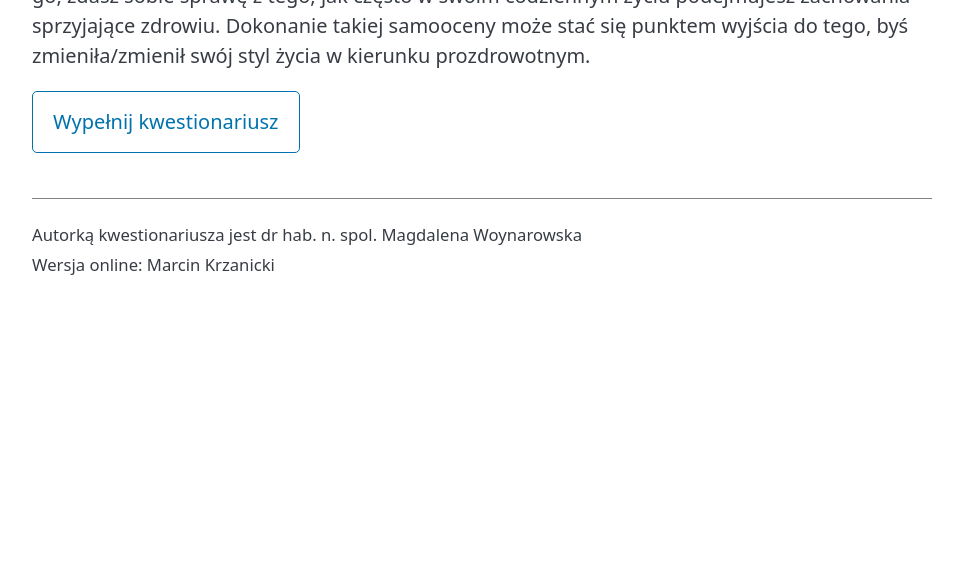
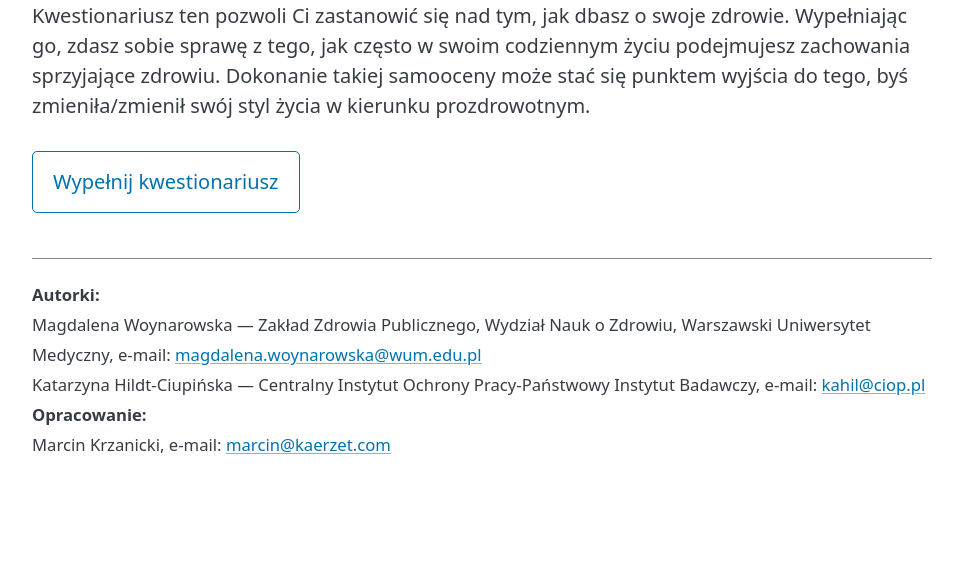
Before and after one commit to ka-er-zet/jak-dbasz-o-zdrowie, a website: page index.html in a window 1280 px wide. Shown: the part 238-800 px from the top of the page, without its empty margins (158-1113 px from the left). Drawn offline with nearby package versions, Linux system fonts and the light colour scheme.

Commit message:
Aktualizacja plików

```diff
--- a/app.js
+++ b/app.js
@@ -15,9 +15,19 @@ const subSectionIdxBySection = {};
 function loadSurvey() {
   return fetch(surveyUrl).then(r => r.json()).then(data => {
     survey = data;
+    // enforce: make all questions required by default except for section 'risk_behaviors_q3'
+    try {
+      for (const sec of survey.sections || []) {
+        const skip = sec.id === 'risk_behaviors_q3';
+        if (sec.questions) for (const q of sec.questions) if (!skip) q.required = true;
+        if (sec.sub_sections) for (const sub of sec.sub_sections) for (const q of sub.questions) if (!skip) q.required = true;
+      }
+    } catch (e) { console.warn('Error enforcing required flags:', e); }
+
     el('#survey-title').textContent = survey.title || 'Ankieta';
-      // do not show description until a section is rendered; intro note will be shown under section 0
-      el('#survey-desc').textContent = '';
+    // set header subtitle as h2 and description as paragraph (intro.note)
+    el('#survey-subtitle').textContent = survey.subtitle || '';
+    el('#survey-desc').textContent = (survey.intro && survey.intro.note) ? survey.intro.note : '';
     // don't render sections yet; wait for user to press Start
     const startBtn = el('#start');
     if (startBtn) startBtn.disabled = false;
@@ -308,9 +318,16 @@ function renderSingleChoice(q) {
     // initialize checked state from stored answers (so Prev restores selections)
     try {
       const saved = answers[q.id];
-      if (typeof saved !== 'undefined' && String(saved) === String(input.value)) input.checked = true;
+      // consider numeric equivalence as well as string equality
+      if (typeof saved !== 'undefined' && (String(saved) === String(input.value) || Number(saved) === Number(input.value))) input.checked = true;
     } catch (e) {}
-    input.addEventListener('change', () => { answers[q.id] = input.value; clearHelper(q.id); });
+    input.addEventListener('change', () => {
+      // normalize stored value: if option has explicit score use Number, otherwise keep value (e.g., gender)
+      if (opt.score !== undefined) answers[q.id] = Number(opt.score);
+      else if (opt.value !== undefined && !Number.isNaN(Number(opt.value))) answers[q.id] = Number(opt.value);
+      else answers[q.id] = input.value;
+      clearHelper(q.id);
+    });
     // if this is the gender selector, trigger filtering immediately when changed
     if (q.id === 'gender') {
       input.addEventListener('change', () => {
@@ -607,6 +624,12 @@ function renderSummary() {
   const h = document.createElement('h2');
   h.textContent = 'Wyniki';
   container.appendChild(h);
+  // short explanation which averaging method is used (sum / total questions)
+  const explain = document.createElement('p');
+  explain.className = 'secondary';
+  explain.style.marginTop = '6px';
+  explain.textContent = 'Średnie liczone są jako suma punktów podzielona przez łączną liczbę pytań (braki traktowane są jako 0).';
+  container.appendChild(explain);
 
   // back button to return
   const backBtn = document.createElement('button');
@@ -671,10 +694,12 @@ function renderSummary() {
       let answeredCount = 0;
       const topItems = [];
       for (const q of questions) {
-        const val = Number(answers[q.id] ?? 0);
+        const raw = answers[q.id];
+        const val = Number(raw ?? 0);
         if (!Number.isNaN(val)) {
           obtained += val;
-          if (String(answers[q.id]) !== 'undefined' && String(answers[q.id]) !== '0') answeredCount++;
+          // consider any defined answer (including 0) as answered
+          if (typeof raw !== 'undefined') answeredCount++;
         }
         if (Number(val) === 3) topItems.push(q.text);
       }
@@ -925,6 +950,11 @@ function initControls() {
   if (startBtn) startBtn.addEventListener('click', () => {
       const intro = el('#intro-grid');
       if (intro) intro.style.display = 'none';
+      // hide subtitle and description when the survey starts (keep main title visible)
+      const sub = el('#survey-subtitle');
+      if (sub) sub.style.display = 'none';
+      const desc = el('#survey-desc');
+      if (desc) desc.style.display = 'none';
       currentSectionIdx = 0;
       renderSection(currentSectionIdx);
   });
@@ -978,7 +1008,8 @@ function computeScore() {
   let total = 0;
   for (const k in answers) {
     const v = answers[k];
-    if (typeof v === 'number') total += v;
+    const n = Number(v);
+    if (!Number.isNaN(n)) total += n;
   }
   return total;
 }
--- a/index.html
+++ b/index.html
@@ -20,13 +20,13 @@
         </label>
       </div>
       <h1 id="survey-title">Ładowanie...</h1>
+      <h2 id="survey-subtitle"></h2>
       <p id="survey-desc"></p>
     </header>
 
   <section class="intro-grid" id="intro-grid">
     <div>
       <!-- <h2>Witaj</h2> -->
-      <p>Kwestionariusz ten pozwoli Ci zastanowić się nad tym, jak dbasz o swoje zdrowie. Wypełniając go, zdasz sobie sprawę z tego, jak często w swoim codziennym życiu podejmujesz zachowania sprzyjające zdrowiu. Dokonanie takiej samooceny może stać się punktem wyjścia do tego, byś zmieniła/zmienił swój styl życia w kierunku prozdrowotnym.</p>
       <div class="form">
         <button id="start" class="outline">Wypełnij kwestionariusz</button>
       </div>
@@ -45,7 +45,13 @@
 
     <footer>
       <hr/>
-      <small>Autorką kwestionariusza jest dr hab. n. spol. Magdalena Woynarowska<br/> Wersja online: Marcin Krzanicki</small>
+      <small>
+        <strong>Autorki:</strong><br/>
+        Magdalena Woynarowska — Zakład Zdrowia Publicznego, Wydział Nauk o Zdrowiu, Warszawski Uniwersytet Medyczny, e-mail: <a href="mailto:magdalena.woynarowska@wum.edu.pl">magdalena.woynarowska@wum.edu.pl</a><br/>
+        Katarzyna Hildt-Ciupińska — Centralny Instytut Ochrony Pracy-Państwowy Instytut Badawczy, e-mail: <a href="mailto:kahil@ciop.pl">kahil@ciop.pl</a><br/>
+        <strong>Opracowanie:</strong><br/>
+        Marcin Krzanicki, e-mail: <a href="mailto:marcin@kaerzet.com">marcin@kaerzet.com</a>
+      </small>
     </footer>
   </main>
 
--- a/package.json
+++ b/package.json
@@ -4,7 +4,9 @@
   "description": "Pliki: - `index.html` – główny interfejs użytkownika - `app.js` – prosty renderer ankiety, zapis/wczytywanie do localStorage, eksport wyników - `pytania.json` – definicja pytań (już w repozytorium) - `styles.css` – drobne poprawki wyglądu",
   "main": "app.js",
   "scripts": {
-    "test": "echo \"Error: no test specified\" && exit 1"
+    "test": "echo \"Error: no test specified\" && exit 1",
+    "test:logic": "node tests/run-logic-tests.js",
+    "test:e2e": "node tests/run-tests.js"
   },
   "keywords": [],
   "author": "",
--- a/pytania.json
+++ b/pytania.json
@@ -1,5 +1,9 @@
 {
   "title": "Sprawdź, jak dbasz o swoje zdrowie!",
+  "subtitle": "Kwestionariusz dla osób dorosłych",
+  "intro": {
+    "note": "Kwestionariusz ten pozwoli Ci zastanowić się nad tym, jak dbasz o swoje zdrowie. Wypełniając go, zdasz sobie sprawę z tego, jak często w swoim codziennym życiu podejmujesz zachowania sprzyjające zdrowiu. Dokonanie takiej samooceny może stać się punktem wyjścia do tego, byś zmieniła/zmienił swój styl życia w kierunku prozdrowotnym."
+  },
   "sections": [
     {
       "id": "demographics",
@@ -55,71 +59,88 @@
           "title": "1. Żywienie",
           "questions": [
             {"id": "i_q1", "text": "Spożywam regularnie co najmniej 3 posiłki dziennie"},
-            {"id": "i_q2", "text": "Unikam pojadania między posiłkami, zwłaszcza słonych i słodkich przekąsek"},
-            {"id": "i_q3", "text": "Unikam przejadania się (jedzenia za dużo na jeden raz)"},
-            {"id": "i_q4", "text": "Jem warzywa i owoce kilka razy dziennie"},
-            {"id": "i_q5", "text": "Jem codziennie pełnoziarniste produkty zbożowe (np. chleb pełnoziarnisty, kaszę gryczaną, płatki owsiane itp.)"},
-            {"id": "i_q6", "text": "Spożywam kilka razy dziennie mleko lub jego przetwory (np. jogurt, kefir, maślankę, sery) albo roślinne zamienniki mleka wzbogacane w wapń (np. napój sojowy, migdałowy z wapniem)"},
-            {"id": "i_q7", "text": "Jem potrawy z nasion roślin strączkowych (fasoli, grochu, ciecierzycy, soczewicy) kilka razy w tygodniu"},
-            {"id": "i_q8", "text": "Jem ryby co najmniej 2 razy w tygodniu"},
-            {"id": "i_q9", "text": "Jem orzechy, pestki, nasiona (pestki dyni, nasiona słonecznika) kilka razy w tygodniu"},
-            {"id": "i_q10", "text": "Ograniczam jedzenie mięsa czerwonego (np. wołowiny, wieprzowiny) i przetworów mięsnych (kiełbasy, wędliny, boczek)"},
-            {"id": "i_q11", "text": "Ograniczam spożycie produktów typu fast-food"},
-            {"id": "i_q12", "text": "Ograniczam spożycie soli (unikam słonych przekąsek, np. chipsów, nie dosalam potraw)"},
-            {"id": "i_q13", "text": "Ograniczam jedzenie słodyczy"},
-            {"id": "i_q14", "text": "Ograniczam picie słodkich napojów (zamiast nich piję wodę)"},
-            {"id": "i_q15", "text": "Unikam picia napojów energetyzujących"}
+            {"id": "i_q2", "text": "W czasie posiłków koncentruję się na jedzeniu (nie zajmuję się wtedy innymi sprawami, np. nie oglądam telewizji, nie czytam książki, nie korzystam z telefonu)."},
+            {"id": "i_q4", "text": "Unikam podjadania słonych i słodkich przekąsek między posiłkami"},
+            {"id": "i_q5", "text": "Jem warzywa i owoce kilka razy dziennie"},
+            {"id": "i_q6", "text": "Jem codziennie pełnoziarniste produkty zbożowe (np. chleb pełnoziarnisty, kaszę gryczaną, płatki owsiane itp.)"},
+            {"id": "i_q7", "text": "Spożywam kilka razy dziennie mleko lub jego przetwory (np. jogurt, kefir, maślankę, sery) albo roślinne zamienniki mleka wzbogacane w wapń (np. napój sojowy, migdałowy z wapniem)"},
+            {"id": "i_q8", "text": "Jem potrawy z nasion roślin strączkowych (fasoli, grochu, ciecierzycy, soczewicy) kilka razy w tygodniu"},
+            {"id": "i_q9", "text": "Jem ryby co najmniej 2 razy w tygodniu"},
+            {"id": "i_q10", "text": "Jem orzechy, pestki, nasiona (pestki dyni, nasiona słonecznika) kilka razy w tygodniu"},
+            {"id": "i_q11", "text": "Ograniczam jedzenie mięsa czerwonego (np. wołowiny, wieprzowiny) i przetworów mięsnych (kiełbas, wędlin, boczku)"},
+            {"id": "i_q12", "text": "Ograniczam spożycie produktów typu fast-food"},
+            {"id": "i_q13", "text": "Ograniczam spożycie soli (unikam słonych przekąsek, np. chipsów, nie dosalam potraw)"},
+            {"id": "i_q14", "text": "Ograniczam jedzenie słodyczy"},
+            {"id": "i_q15", "text": "Ograniczam picie słodkich napojów (zamiast nich piję wodę)"},
+            {"id": "i_q16", "text": "Unikam picia napojów energetyzujących"},
+            {"id": "i_q17", "text": "Kiedy robię zakupy, czytam uważnie etykiety produktów żywnościowych, sprawdzając ich skład i termin przydatności do spożycia"}
           ]
         },
         {
           "id": "section_ii_physical_activity",
           "title": "2. Aktywność fizyczna",
           "questions": [
-            {"id": "ii_q16", "text": "Codziennie przeznaczam łącznie co najmniej 30 minut na zajęcia związane z umiarkowanym lub dużym wysiłkiem fizycznym (np. szybki marsz, bieganie, jazda na rowerze, uprawianie sportu)"},
-            {"id": "ii_q17", "text": "Co najmniej 2 razy w tygodniu wykonuję ćwiczenia zwiększające siłę głównych grup mięśni, podczas których brakuje mi tchu, pocę się, odczuwam zmęczenie"},
-            {"id": "ii_q18", "text": "Zwiększam ilość ruchu i wysiłków fizycznych w codziennym życiu (np. gdy jest to możliwe, chodzę pieszo, jeżdżę rowerem, zamiast jeździć samochodem, autobusem, chodzę po schodach, zamiast jeździć windą)"},
-            {"id": "ii_q19", "text": "Co najmniej 1 raz w tygodniu uczęszczam na zorganizowane zajęcia związane z aktywnością fizyczną (np. pływanie, aerobic, taniec, siłownia, gry zespołowe)"},
-            {"id": "ii_q20", "text": "Ograniczam czas spędzany dla rozrywki w bezruchu przed urządzeniami ekranowymi (np. telefonem, komputerem/ laptopem, telewizorem)"}
+            {"id": "ii_q18", "text": "Codziennie przeznaczam łącznie co najmniej 30 minut na zajęcia związane z umiarkowanym lub dużym wysiłkiem fizycznym (np. szybki marsz, bieganie, jazda na rowerze, uprawianie sportu)"},
+            {"id": "ii_q19", "text": "Co najmniej 2 razy w tygodniu wykonuję ćwiczenia zwiększające siłę głównych grup mięśni, podczas których brakuje mi tchu, pocę się, odczuwam zmęczenie"},
+            {"id": "ii_q20", "text": "Zwiększam ilość ruchu i wysiłków fizycznych w codziennym życiu (np. gdy jest to możliwe, chodzę pieszo, jeżdżę rowerem, zamiast jeździć samochodem, autobusem, chodzę po schodach, zamiast jeździć windą)"},
+            {"id": "ii_q21", "text": "Ograniczam czas spędzany w pozycji siedzącej przed ekranem (telefon, komputer, TV) w celach rekreacyjnych."}
           ]
         },
         {
           "id": "section_iii_sleep_mental_health",
           "title": "3. Sen, odpoczynek i zdrowie psychiczne",
           "questions": [
-            {"id": "iii_q21", "text": "Śpię w nocy około 6-7 godzin"},
-            {"id": "iii_q22", "text": "Kładę się spać o podobnej porze"},
-            {"id": "iii_q23", "text": "Poświęcam co najmniej 20-30 minut dziennie na relaks/odpoczynek (np. „wyluzowuję się”, wykonuję ćwiczenia relaksacyjne, robię to, co lubię)"},
-            {"id": "iii_q24", "text": "Dobrze radzę sobie ze stresem (napięciami)"},
-            {"id": "iii_q25", "text": "Pozytywnie myślę o sobie"},
-            {"id": "iii_q26", "text": "Dobrze gospodaruję swoim czasem"},
-            {"id": "iii_q27", "text": "Zwracam się do innych osób o pomoc w trudnych dla mnie sytuacjach (np. do rodziny, przyjaciół)"},
-            {"id": "iii_q28", "text": "Spędzam czas ze znajomymi/przyjaciółmi co najmniej 1 raz w miesiącu"}
+            {"id": "iii_q22", "text": "Śpię od 7 do 9 godzin na dobę"},
+            {"id": "iii_q23", "text": "Kładę się spać o podobnej porze"},
+            {"id": "iii_q24", "text": "Poświęcam co najmniej 20-30 minut dziennie na relaks/odpoczynek (np. „wyluzowuję się”, wykonuję ćwiczenia relaksacyjne, robię to, co lubię)"},
+            {"id": "iii_q25", "text": "Dobrze radzę sobie ze stresem (napięciami)"},
+            {"id": "iii_q26", "text": "Pozytywnie myślę o sobie"},
+            {"id": "iii_q27", "text": "Dobrze gospodaruję swoim czasem"},
+            {"id": "iii_q28", "text": "Oddzielam czas pracy od czasu wolnego i ograniczam obowiązki zawodowe w domu"},
+            {"id": "iii_q29", "text": "Zwracam się do innych osób o pomoc w trudnych dla mnie sytuacjach (np. do rodziny, przyjaciół)"},
+            {"id": "iii_q30", "text": "Spędzam czas ze znajomymi/przyjaciółmi co najmniej 1 raz w miesiącu"}
           ]
         },
         {
           "id": "section_iv_body_care",
           "title": "4. Dbałość o ciało",
           "questions": [
-            {"id": "iv_q29", "text": "Ubieram się odpowiednio do pogody (tzn. nie narażam się na zmarznięcie, nie przegrzewam się)"},
-            {"id": "iv_q30", "text": "Unikam nadmiernego opalania się (np. używam kremów ochronnych, nakrywam głowę, unikam opalania się między godz. 10 a 14)"},
-            {"id": "iv_q31", "text": "Czyszczę zęby co najmniej 2 razy dziennie"},
-            {"id": "iv_q32", "text": "Chodzę do dentysty na badania kontrolne co najmniej 1 raz w roku"},
-            {"id": "iv_q33", "text": "W okresie od września do kwietnia przyjmuję codziennie witaminę D"},
-            {"id": "iv_q34", "text": "Wykonuję samobadanie piersi 1 raz w miesiącu", "gender_specific": "female"},
-            {"id": "iv_q35", "text": "Wykonuję samobadanie jąder 1 raz w miesiącu", "gender_specific": "male"},
-            {"id": "iv_q36", "text": "Często i dokładnie myję ręce z użyciem wody i mydła (jeśli nie mam do nich dostępu, dezynfekuje ręce płynami z alkoholem)"},
-            {"id": "iv_q37", "text": "Zgłaszam się na szczepienia ochronne zgodnie z zaleceniami lekarza"}
+            {"id": "iv_q31", "text": "Myję ręce wodą i mydłem przez ok. 30 sekund przed jedzeniem, po toalecie, po kontakcie ze zwierzętami lub brudem oraz po powrocie do domu"},
+            {"id": "iv_q32", "text": "Czyszczę zęby co najmniej 2 razy dziennie"},
+            {"id": "iv_q33", "text": "Chodzę do dentysty na badania kontrolne co najmniej 1 raz w roku"},
+            {"id": "iv_q34", "text": "Latem chronię się przed nadmierną ekspozycją na słońce (ograniczam przebywanie na słońcu w godzinach 10–16, zakrywam głowę i ciało, noszę okulary przeciwsłoneczne, stosuję krem z filtrem UV)"},
+            {"id": "iv_q35", "text": "Codziennie przyjmuje witaminę D w okresie od października do kwietnia lub dłużej zgodnie z zaleceniami lekarza"},
+            {"id": "iv_q36", "text": "Zgłaszam się na szczepienia ochronne zgodnie z zaleceniami lekarza"},
+            {"id": "iv_q37", "text": "Wykonuję badania profilaktyczne zgodnie z zaleceniami lekarzy"},
+            {"id": "iv_q38", "text": "Co miesiąc wykonuję samobadanie znamion skórnych"},
+            {"id": "iv_q39", "text": "Wykonuję samobadanie piersi 1 raz w miesiącu", "gender_specific": "female"},
+            {"id": "iv_q40", "text": "Wykonuję samobadanie jąder 1 raz w miesiącu", "gender_specific": "male"}
+
+          ]
+        },
+        {
+          "id": "section_v_hygiene",
+          "title": "5. Dbałość o środowisko",
+          "questions": [
+            {"id": "v_q41", "text": "Unikam marnowania żywności (np. planuję zakupy i posiłki, kontroluję stan produktów i daty ich przydatności do spożycia, wykorzystuję to, co nie zostało zjedzone, np. mrożąc to, wekując)"},
+            {"id": "v_q42", "text": "Starannie segreguję śmieci"},
+            {"id": "v_q43", "text": "Rezygnuję z kąpieli w wannie na rzecz szybkiej kąpieli pod prysznicem"},
+            {"id": "v_q44", "text": "Zakręcam kran np. w czasie mycia zębów, rąk, golenia, mydlenia się pod prysznicem (unikam niepotrzebnego wylewania wody)"},
+            {"id": "v_q45", "text": "Wyłączam światło w pomieszczeniu, w którym nikt nie przebywa"},
+            {"id": "v_q46", "text": "Na zakupy zabieram własne torby wielorazowego użytku, ograniczam zużycie jednorazowych torebek plastikowych"},
+            {"id": "v_q47", "text": "Rezygnuję z używania jednorazowych plastikowych: kubków, talerzy i sztućców, słomek"},
+            {"id": "v_q48", "text": "Miejsca, w których przebywam (np. las, park, ulica), zostawiam po sobie  czyste (zabieram swoje śmieci)"},
+            {"id": "v_q49", "text": "Ograniczam zużycie papieru (np. piszę/rysuję po dwóch stronach kartki, piszę i drukuję na papierze makulaturowym)"}
           ]
         },
         {
           "id": "section_v_safety_behavior",
-          "title": "5. Zachowanie bezpieczeństwa",
+          "title": "6. Zachowanie bezpieczeństwa",
           "questions": [
-            {"id": "v_q38", "text": "Zapinam pasy bezpieczeństwa w czasie jazdy samochodem osobowym"},
-            {"id": "v_q39", "text": "Używam kasku, jeżdżąc na rowerze -- jeśli nie jeździsz, opuść ten punkt", "note": "W kontekście obliczeń w Części II, to pytanie jest opcjonalne (*)"},
-            {"id": "v_q40", "text": "Przestrzegam przepisów ruchu drogowego, gdy poruszam się pieszo, gdy jadę rowerem lub prowadzę samochód"},
-            {"id": "v_q41", "text": "Zachowuję się bezpiecznie nad wodą (np. kąpię się tylko w miejscach strzeżonych, nie skaczę „na główkę”, zakładam kapok, gdy pływam łódką, kajakiem)"},
-            {"id": "v_q42", "text": "Przestrzegam zasad bezpieczeństwa, posługując się urządzeniami elektrycznymi, maszynami oraz używając substancji chemicznych, fajerwerków"}
+            {"id": "vi_q50", "text": "Zapinam pasy bezpieczeństwa w czasie jazdy samochodem osobowym"},
+            {"id": "vi_q51", "text": "Przestrzegam przepisów ruchu drogowego, gdy poruszam się pieszo, gdy jadę rowerem lub prowadzę samochód"},
+            {"id": "vi_q52", "text": "Zachowuję się bezpiecznie nad wodą (np. kąpię się tylko w miejscach strzeżonych, nie skaczę „na główkę”, zakładam kapok, gdy pływam łódką, kajakiem)"},
+            {"id": "vi_q53", "text": "Przestrzegam zasad bezpieczeństwa, posługując się urządzeniami elektrycznymi, maszynami oraz używając substancji chemicznych, fajerwerków"}
           ]
         }
       ]
@@ -136,14 +157,15 @@
       "sub_sections": [
         {
           "id": "section_vi_substance_abuse",
-          "title": "6. Nieużywanie substancji psychoaktywnych",
+          "title": "7. Nieużywanie substancji psychoaktywnych",
           "questions": [
-            {"id": "vi_q43", "text": "Alkohol piję sporadycznie (lub wcale)"},
-            {"id": "vi_q44", "text": "Nie upijam się (nie wypijam dużej ilości alkoholu na jeden raz)"},
-            {"id": "vi_q45", "text": "Nie palę papierosów"},
-            {"id": "vi_q46", "text": "Unikam przebywania wśród osób palących papierosy"},
-            {"id": "vi_q47", "text": "Nie używam innych substancji psychoaktywnych (narkotyków, dopalaczy)"},
-            {"id": "vi_q48", "text": "Nie nadużywam leków nieprzepisanych przez lekarza (przeciwbólowych, uspokajających, nasennych)"}
+            {"id": "vii_q54", "text": "Alkohol piję sporadycznie (lub wcale)"},
+            {"id": "vii_q55", "text": "Nie upijam się (nie wypijam dużej ilości alkoholu na jeden raz)"},
+            {"id": "vii_q56", "text": "Nie palę papierosów"},
+            {"id": "vii_q57", "text": "Unikam przebywania wśród osób palących papierosy"},
+            {"id": "vii_q58", "text": "Nie używam innych substancji psychoaktywnych (narkotyków, dopalaczy)"},
+            {"id": "vii_q59", "text": "Nie nadużywam leków nieprzepisanych przez lekarza (przeciwbólowych, uspokajających, nasennych)"},
+            {"id": "vii_q60", "text": "Nie korzystam z solarium"}
           ]
         }
       ]
```
Also changed, not shown: tests/debug-next.js (added, +38 -0 lines), tests/run-logic-tests.js (added, +117 -0 lines), tests/run-tests.js (added, +331 -0 lines).
